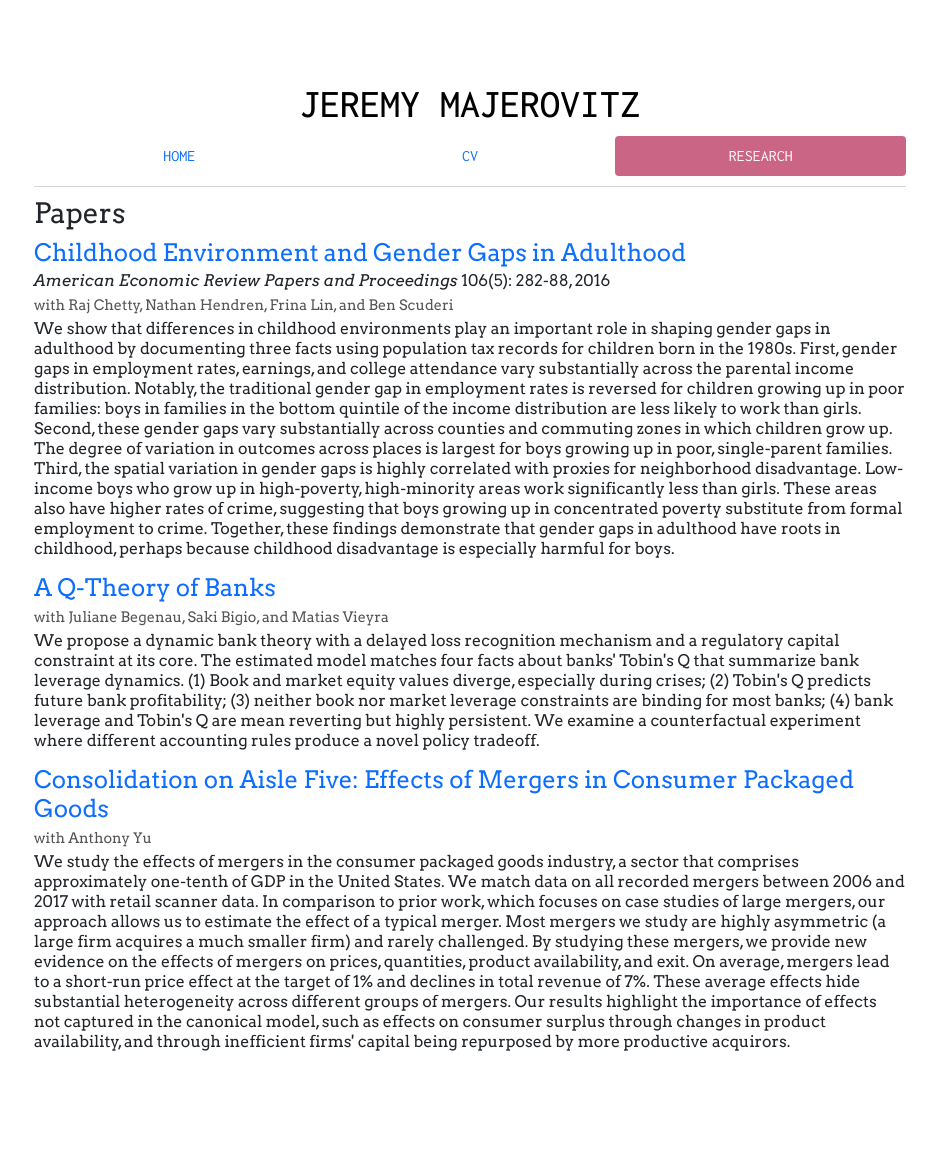
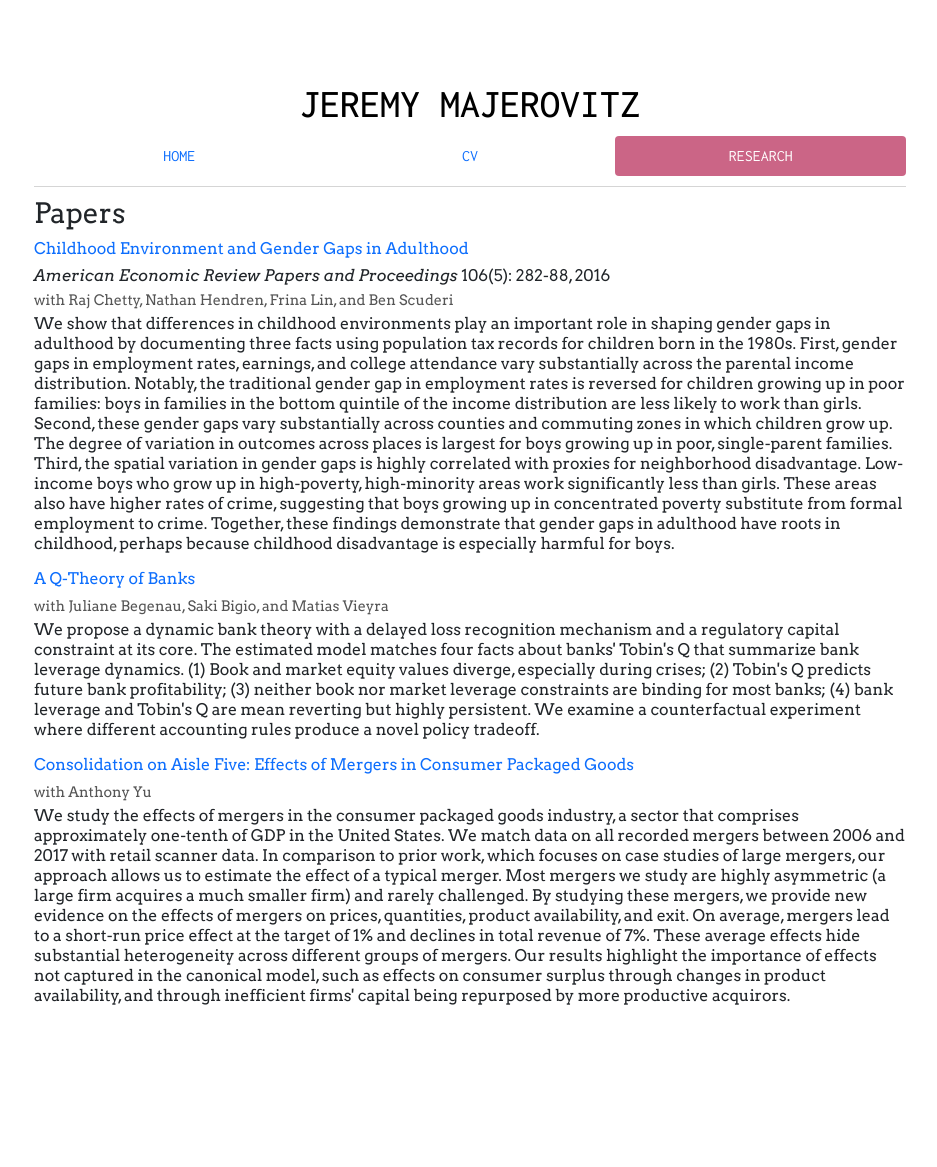
Before and after one commit to jmajic/jmajic.github.io, a Jekyll site: the page built from research/index.html, in a window 1280 px wide. Shown: the whole page, without its empty margins (170-1107 px from the left). Built offline with Jekyll 4.4.1, drawn with Linux system fonts in a browser that asks for light colours; after the commit the page ends 1121 px from its top, so only the background shows below that.

Commit message:
Shrink title text

```diff
--- a/research/index.html
+++ b/research/index.html
@@ -10,7 +10,7 @@ research: active
 <h3>Papers</h3>
 
 <div class="researchpaper">
-<h4><a href="http://equality-of-opportunity.org/images/gender_paper.pdf">Childhood Environment and Gender Gaps in Adulthood</a></h4>
+<h6><a href="http://equality-of-opportunity.org/images/gender_paper.pdf">Childhood Environment and Gender Gaps in Adulthood</a></h6>
 <p><em>American Economic Review Papers and Proceedings</em> 106(5): 282-88, 2016</p>
 <p><span class="coauthor">with Raj Chetty, Nathan Hendren, Frina Lin, and Ben Scuderi</span></p>
 <abstract>
@@ -20,7 +20,7 @@ We show that differences in childhood environments play an important role in sha
 
 
 <div class="researchpaper">
-<h4><a href="https://www.nber.org/papers/w27935">A Q-Theory of Banks</a></h4>
+<h6><a href="https://www.nber.org/papers/w27935">A Q-Theory of Banks</a></h6>
 <p><span class="coauthor">with Juliane Begenau, Saki Bigio, and Matias Vieyra</span></p>
 <abstract>
 We propose a dynamic bank theory with a delayed loss recognition mechanism and a regulatory capital constraint at its core. The estimated model matches four facts about banks' Tobin's Q that summarize bank leverage dynamics. (1) Book and market equity values diverge, especially during crises; (2) Tobin's Q predicts future bank profitability; (3) neither book nor market leverage constraints are binding for most banks; (4) bank leverage and Tobin's Q are mean reverting but highly persistent. We examine a counterfactual experiment where different accounting rules produce a novel policy tradeoff.
@@ -28,8 +28,7 @@ We propose a dynamic bank theory with a delayed loss recognition mechanism and a
 </div>
 
 <div class="researchpaper">
-<h4><a href="https://papers.ssrn.com/sol3/papers.cfm?abstract_id=3942967">Consolidation on Aisle Five: Effects of Mergers in Consumer Packaged Goods
-</a></h4>
+<h6><a href="https://papers.ssrn.com/sol3/papers.cfm?abstract_id=3942967">Consolidation on Aisle Five: Effects of Mergers in Consumer Packaged Goods</a></h6>
 <p><span class="coauthor">with Anthony Yu</span></p>
 <abstract>
 We study the effects of mergers in the consumer packaged goods industry, a sector that comprises approximately one-tenth of GDP in the United States. We match data on all recorded mergers between 2006 and 2017 with retail scanner data. In comparison to prior work, which focuses on case studies of large mergers, our approach allows us to estimate the effect of a typical merger. Most mergers we study are highly asymmetric (a large firm acquires a much smaller firm) and rarely challenged. By studying these mergers, we provide new evidence on the effects of mergers on prices, quantities, product availability, and exit. On average, mergers lead to a short-run price effect at the target of 1% and declines in total revenue of 7%. These average effects hide substantial heterogeneity across different groups of mergers. Our results highlight the importance of effects not captured in the canonical model, such as effects on consumer surplus through changes in product availability, and through inefficient firms' capital being repurposed by more productive acquirors.
```
